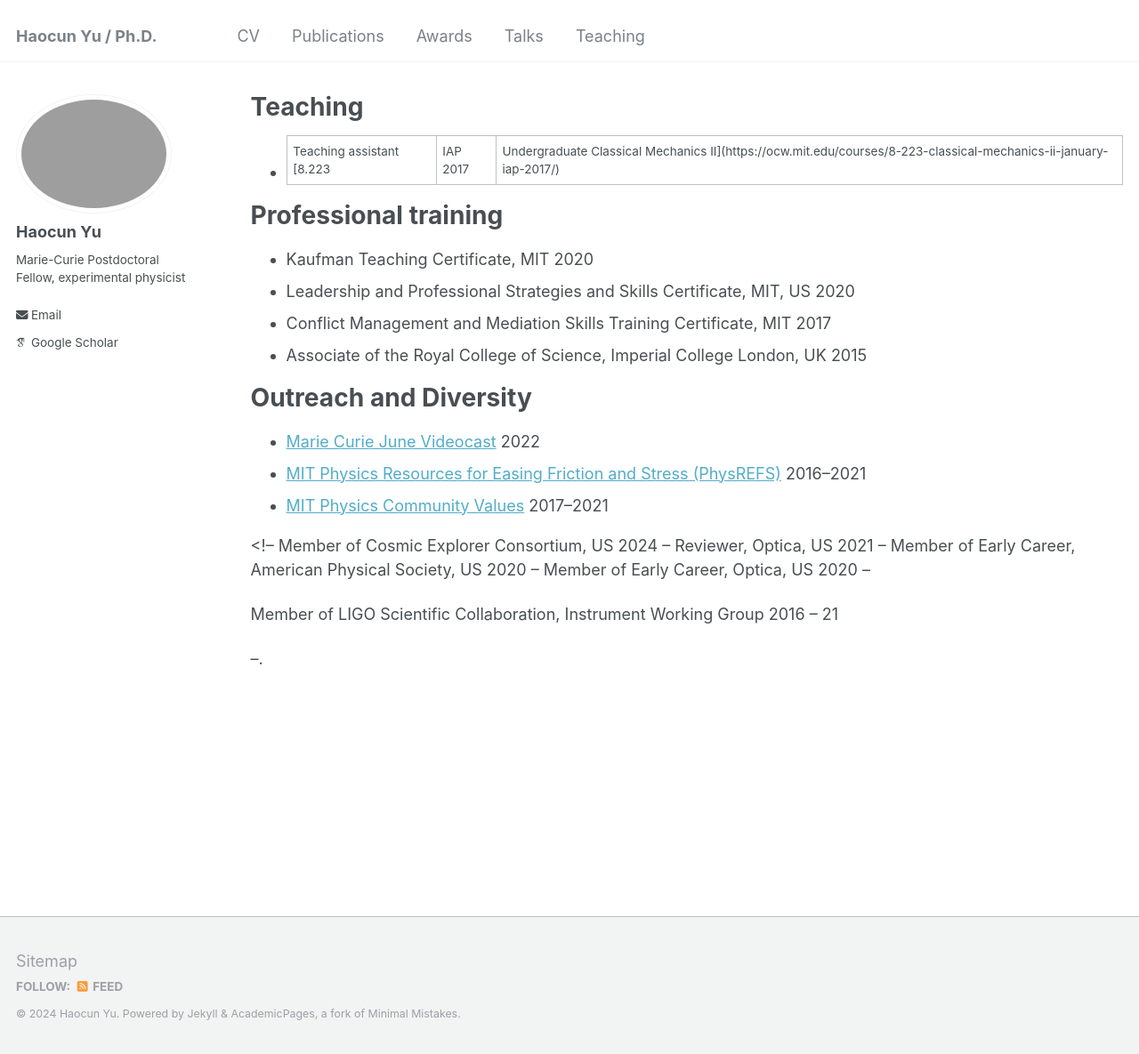
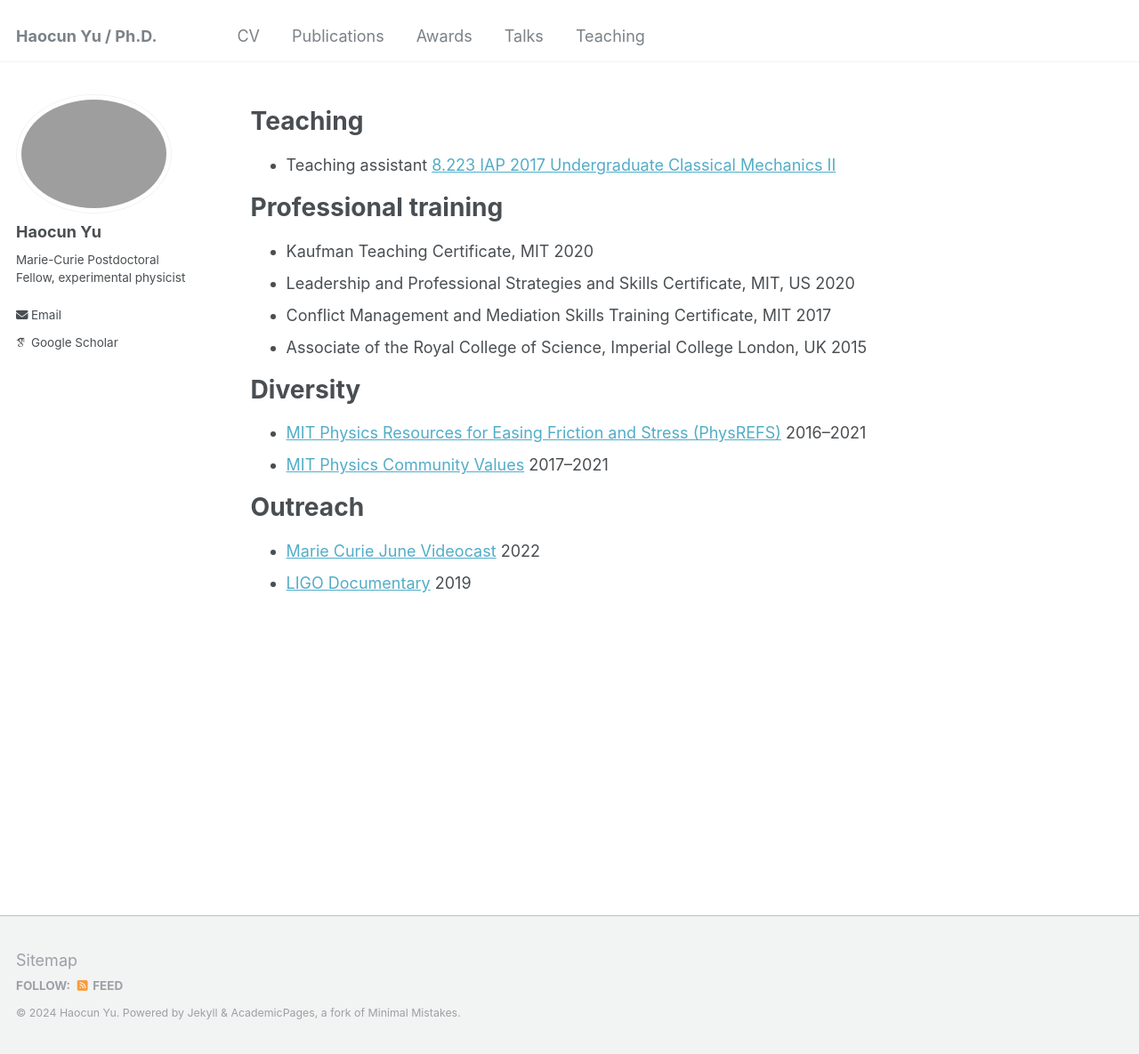
Before and after one commit to Haocun/haocun.github.io, a Jekyll site: the page built from _pages/teaching.md, in a window 1280 px wide and 1185 px high. Shown: the whole window at 89% size. Built offline with Jekyll 4.4.1, drawn with Linux system fonts in a browser that asks for light colours; some web fonts are replaced.

Commit message:
Update teaching.md

```diff
--- a/_pages/teaching.md
+++ b/_pages/teaching.md
@@ -1,11 +1,12 @@
 ---
 layout: archive
-title: "Teaching"
+title: ""
 permalink: /teaching/
 author_profile: true
 ---
 
-* Teaching assistant [8.223 | IAP 2017 | Undergraduate Classical Mechanics II](https://ocw.mit.edu/courses/8-223-classical-mechanics-ii-january-iap-2017/)
+# Teaching
+* Teaching assistant [8.223 IAP 2017 Undergraduate Classical Mechanics II](https://ocw.mit.edu/courses/8-223-classical-mechanics-ii-january-iap-2017/)
 
 # Professional training
 * Kaufman Teaching Certificate, MIT	2020
@@ -13,10 +14,13 @@ author_profile: true
 * Conflict Management and Mediation Skills Training Certificate, MIT	2017
 * Associate of the Royal College of Science, Imperial College London, UK	2015
 
-# Outreach and Diversity
-* [Marie Curie June Videocast](https://euraxess.ec.europa.eu/worldwide/china/june-videocast-interview-marie-curie-postdoctoral-fellow-haocun-yu) 2022
+# Diversity
 * [MIT Physics Resources for Easing Friction and Stress (PhysREFS)](https://physrefs.mit.edu/)  2016–2021
 * [MIT Physics Community Values](https://physics.mit.edu/about-physics/community-values/)	2017–2021
+
+# Outreach
+* [Marie Curie June Videocast](https://euraxess.ec.europa.eu/worldwide/china/june-videocast-interview-marie-curie-postdoctoral-fellow-haocun-yu) 2022
+* [LIGO Documentary](https://ligothefilm.com/home/) 2019
 
 
 <!--
@@ -27,4 +31,4 @@ Member of Early Career, Optica, US	2020 –
 
 Member of LIGO Scientific Collaboration, Instrument Working Group	2016 – 21
 
---.
+-->
```
